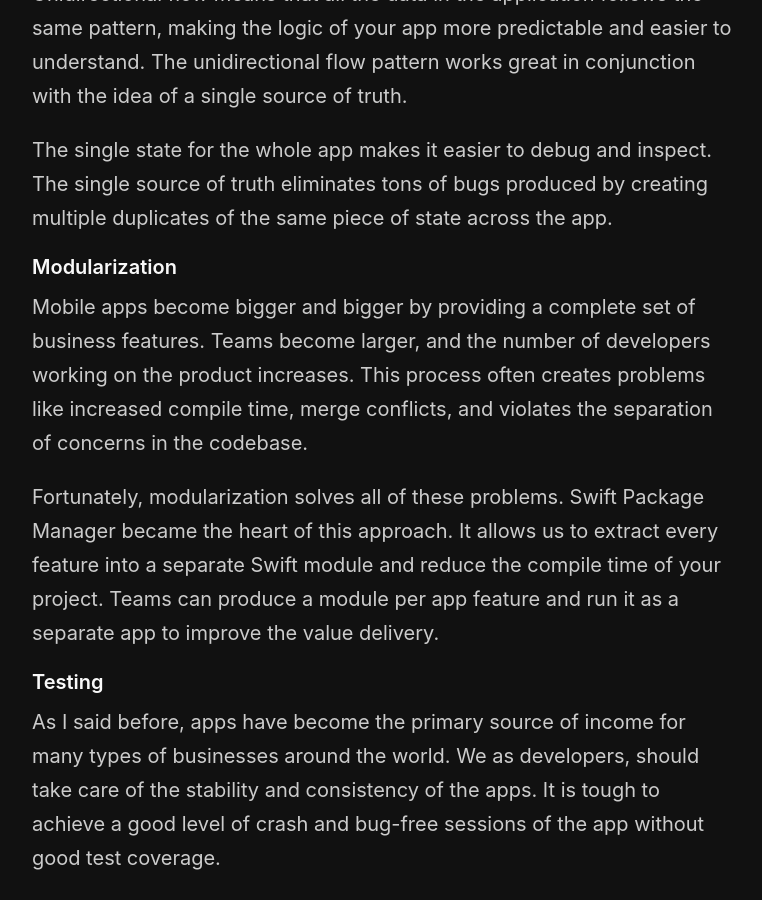
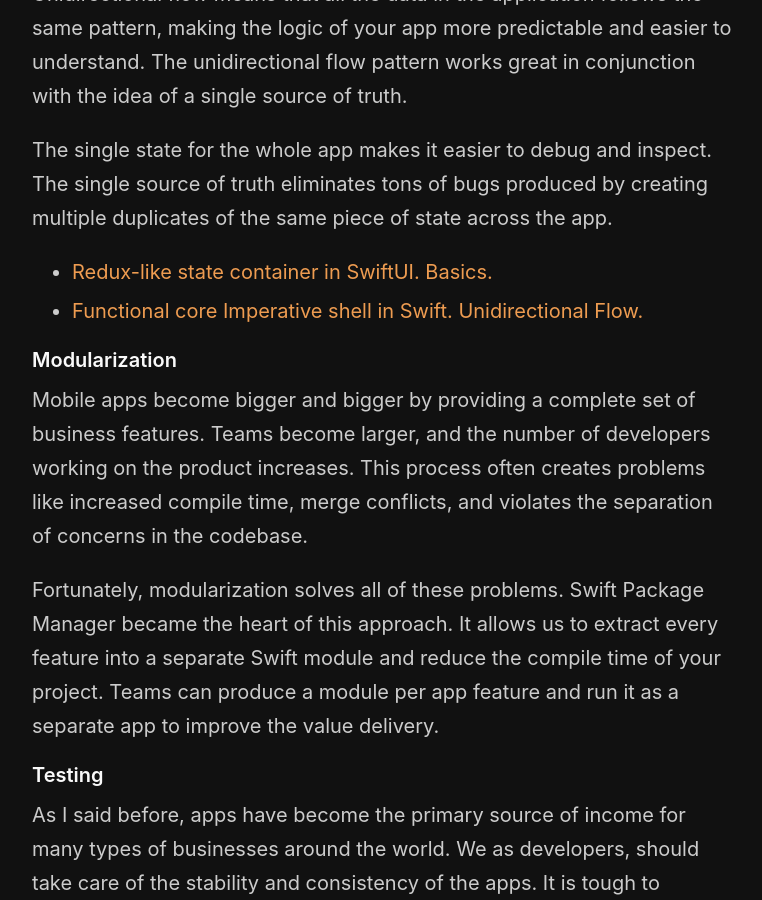
Before and after one commit to mecid/mecid.github.io, a Jekyll site: the page built from _posts/2022-12-27-ios-development-trends-in-review.md, in a window 1280 px wide and 900 px high, scrolled down 1184 px. Shown: the whole window, without its empty margins (258-1020 px from the left). Built offline with Jekyll 4.4.1, drawn with Linux system fonts in a browser that asks for light colours.

Commit message:
ios dev trends unidirectional flow section updated

```diff
--- a/_posts/2022-12-27-ios-development-trends-in-review.md
+++ b/_posts/2022-12-27-ios-development-trends-in-review.md
@@ -25,6 +25,9 @@ Unidirectional flow means that all the data in the application follows the same
 
 The single state for the whole app makes it easier to debug and inspect. The single source of truth eliminates tons of bugs produced by creating multiple duplicates of the same piece of state across the app.
 
+* [Redux-like state container in SwiftUI. Basics.](/2019/09/18/redux-like-state-container-in-swiftui/)
+* [Functional core Imperative shell in Swift. Unidirectional Flow.](/2022/03/16/functional-core-imperative-shell-in-swift-unidirectional-flow/)
+
 #### Modularization
 Mobile apps become bigger and bigger by providing a complete set of business features. Teams become larger, and the number of developers working on the product increases. This process often creates problems like increased compile time, merge conflicts, and violates the separation of concerns in the codebase.
 
```
